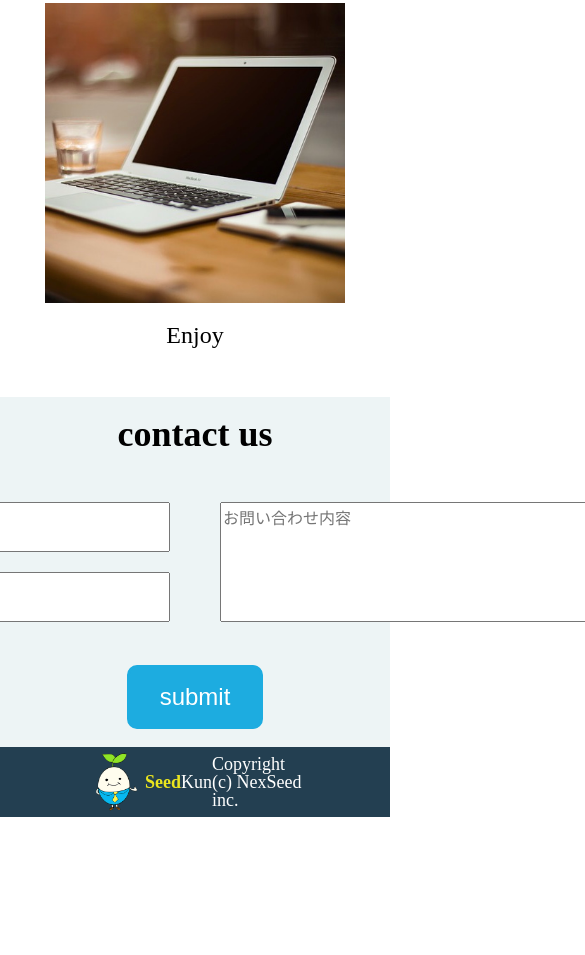
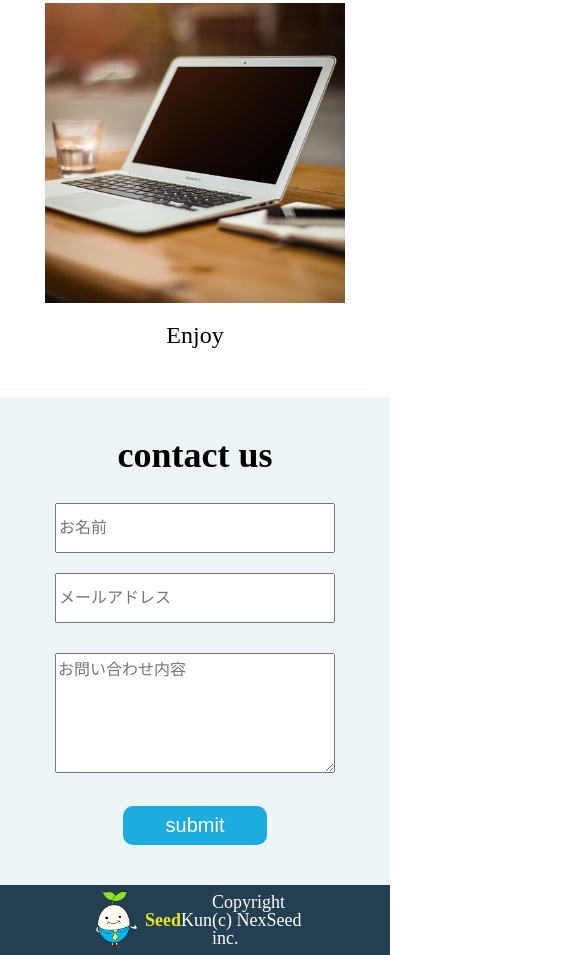
Before and after one commit to sokosha/welcome-nexseed-sass, a plain HTML site: page index.html in a window 390 px wide. Shown: the part 1481-2436 px from the top of the page, 585 px wide, since content can reach past the window. Before the commit the page ends 2298 px from the top, so only its background shows below. Drawn offline with Linux system fonts and the light colour scheme.

Commit message:
add style.css

```diff
--- a/css/style.css
+++ b/css/style.css
@@ -225,6 +225,7 @@ footer .footer-right{
 }
   /*タブレット想定*/
   @media  screen and (max-width:960px) {
+    /*curriculum*/
   .img-box{
     flex-wrap: wrap;
     align-content: center;
@@ -233,4 +234,39 @@ footer .footer-right{
     margin-top: 30px;
     margin-right: 0;
   }
+
+/*curriculumここまで*/
+
+/*contact*/
+.contact{
+  height: 100%;
+  padding: 40px 20px;
+
 }
+.contact .form{
+  flex-flow: column nowrap;
+  margin: 30px 0;
+}
+.form-left{
+  margin-right: 0;
+  margin-bottom: 30px;
+
+}
+.form .name,
+.form .email{
+  width: 80%;
+}
+.form .inquiry{
+  width: 80%;
+}
+
+.contact button{
+  font-size: 20px;
+  padding: 5px 40px;
+  box-sizing: border-box;
+}
+
+
+
+
+}
```
